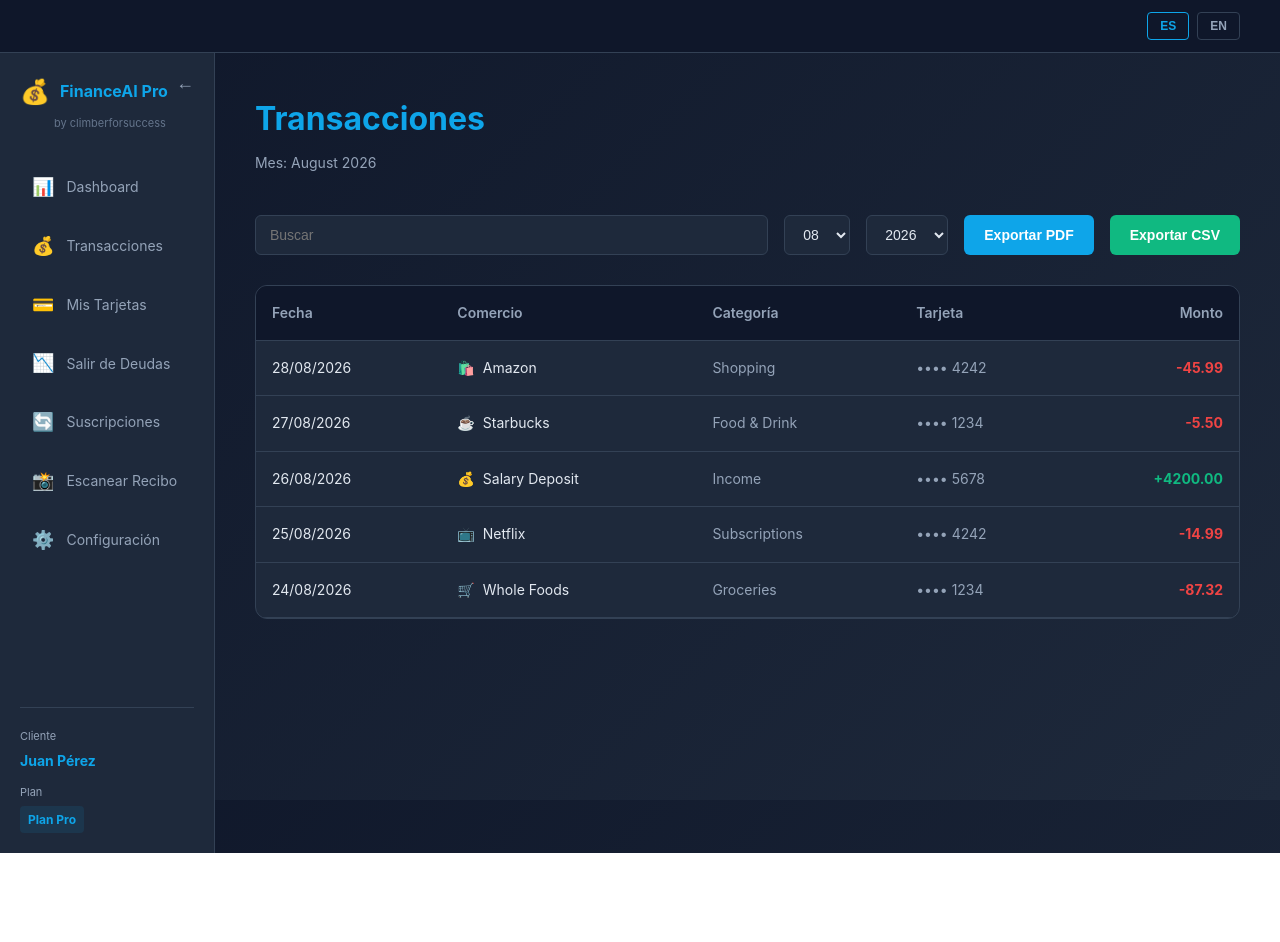
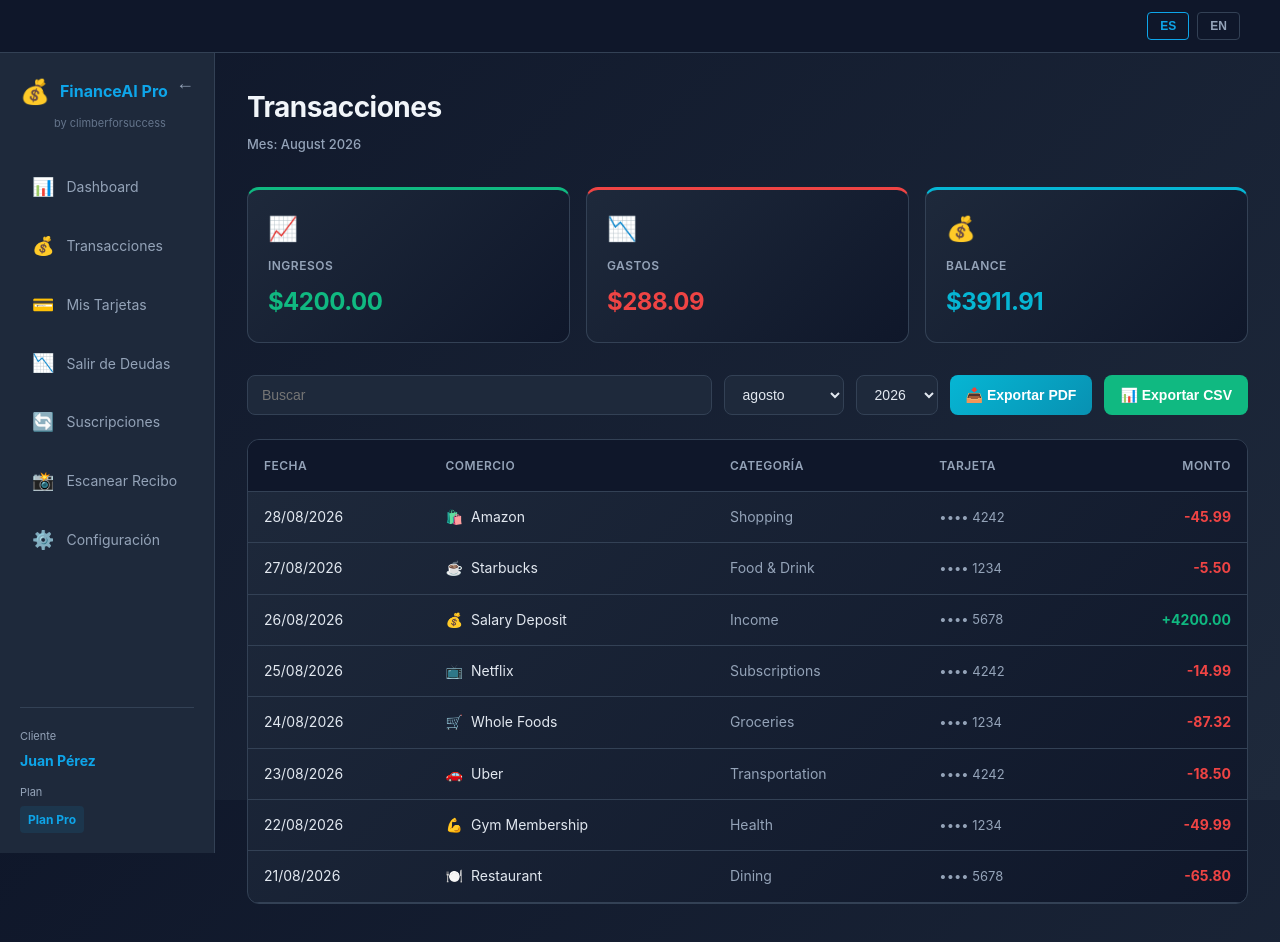
Before and after one commit to climberforsuccess-bit/financeai-pro, a Next.js app: page /transactions in a window 1280 px wide. Shown: the top 942 px of the page. Before the commit the page ends 853 px from the top, so only its background shows below. Built offline with nearby package versions, Linux system fonts and the light colour scheme.

Commit message:
Transactions: Enhanced with summary cards, pagination & filters

```diff
--- a/app/transactions/page.tsx
+++ b/app/transactions/page.tsx
@@ -59,6 +59,33 @@ const mockTransactions: Transaction[] = [
     card: '•••• 1234',
     icon: '🛒',
   },
+  {
+    id: '6',
+    date: '2026-08-23',
+    merchant: 'Uber',
+    category: 'Transportation',
+    amount: -18.50,
+    card: '•••• 4242',
+    icon: '🚗',
+  },
+  {
+    id: '7',
+    date: '2026-08-22',
+    merchant: 'Gym Membership',
+    category: 'Health',
+    amount: -49.99,
+    card: '•••• 1234',
+    icon: '💪',
+  },
+  {
+    id: '8',
+    date: '2026-08-21',
+    merchant: 'Restaurant',
+    category: 'Dining',
+    amount: -65.80,
+    card: '•••• 5678',
+    icon: '🍽️',
+  },
 ];
 
 function formatDate(dateString: string): string {
@@ -76,178 +103,367 @@ export default function TransactionsPage() {
   const [selectedMonth, setSelectedMonth] = useState('08');
   const [selectedYear, setSelectedYear] = useState('2026');
   const [mounted, setMounted] = useState(false);
+  const [currentPage, setCurrentPage] = useState(1);
+  const itemsPerPage = 10;
 
   useEffect(() => {
     setMounted(true);
   }, []);
 
   const filteredTransactions = mockTransactions.filter((tx) =>
-    tx.merchant.toLowerCase().includes(searchTerm.toLowerCase()) ||
-    tx.category.toLowerCase().includes(searchTerm.toLowerCase())
+    (tx.merchant.toLowerCase().includes(searchTerm.toLowerCase()) ||
+      tx.category.toLowerCase().includes(searchTerm.toLowerCase())) &&
+    tx.date.includes(`${selectedYear}-${selectedMonth}`)
   );
 
+  const totalPages = Math.ceil(filteredTransactions.length / itemsPerPage);
+  const paginatedTransactions = filteredTransactions.slice(
+    (currentPage - 1) * itemsPerPage,
+    currentPage * itemsPerPage
+  );
+
+  const monthlyIncome = filteredTransactions
+    .filter((tx) => tx.amount > 0)
+    .reduce((sum, tx) => sum + tx.amount, 0);
+
+  const monthlyExpenses = filteredTransactions
+    .filter((tx) => tx.amount < 0)
+    .reduce((sum, tx) => sum + Math.abs(tx.amount), 0);
+
   if (!mounted) {
-    return <div style={{ padding: '40px' }}>Loading...</div>;
+    return <div style={styles.loadingContainer}>Loading...</div>;
   }
 
   return (
-    <div style={{ padding: '40px', maxWidth: '1200px' }}>
+    <div style={styles.container}>
       {/* Header */}
-      <div style={{ marginBottom: '40px' }}>
-        <h1 style={{ fontSize: '32px', color: '#0ea5e9', marginBottom: '8px' }}>
-          {t('transactions')}
-        </h1>
-        <p style={{ color: '#94a3b8', fontSize: '14px' }}>
-          {t('month')}: August {selectedYear}
-        </p>
+      <div style={styles.headerSection}>
+        <div>
+          <h1 style={styles.title}>{t('transactions')}</h1>
+          <p style={styles.subtitle}>
+            {t('month')}: August {selectedYear}
+          </p>
+        </div>
+      </div>
+
+      {/* Summary Cards */}
+      <div style={styles.summaryGrid}>
+        <SummaryCard
+          icon="📈"
+          label="Ingresos"
+          value={`$${monthlyIncome.toFixed(2)}`}
+          color="#10b981"
+        />
+        <SummaryCard
+          icon="📉"
+          label="Gastos"
+          value={`$${monthlyExpenses.toFixed(2)}`}
+          color="#ef4444"
+        />
+        <SummaryCard
+          icon="💰"
+          label="Balance"
+          value={`$${(monthlyIncome - monthlyExpenses).toFixed(2)}`}
+          color="#06b6d4"
+        />
       </div>
 
       {/* Filters */}
-      <div style={{
-        display: 'flex',
-        gap: '16px',
-        marginBottom: '30px',
-        flexWrap: 'wrap',
-      }}>
+      <div style={styles.filtersSection}>
         <input
           type="text"
           placeholder={t('search')}
           value={searchTerm}
           onChange={(e) => setSearchTerm(e.target.value)}
-          style={{
-            flex: 1,
-            minWidth: '250px',
-            padding: '10px 14px',
-            background: '#1e293b',
-            border: '1px solid #334155',
-            borderRadius: '6px',
-            color: '#e2e8f0',
-            fontSize: '14px',
-          }}
+          style={styles.searchInput}
         />
         <select
           value={selectedMonth}
           onChange={(e) => setSelectedMonth(e.target.value)}
-          style={{
-            padding: '10px 14px',
-            background: '#1e293b',
-            border: '1px solid #334155',
-            borderRadius: '6px',
-            color: '#e2e8f0',
-            fontSize: '14px',
-            cursor: 'pointer',
-          }}
+          style={styles.selectInput}
         >
           {['01', '02', '03', '04', '05', '06', '07', '08', '09', '10', '11', '12'].map((m) => (
-            <option key={m} value={m}>{m}</option>
+            <option key={m} value={m}>
+              {new Date(`2026-${m}-01`).toLocaleDateString('es-ES', { month: 'long' })}
+            </option>
           ))}
         </select>
         <select
           value={selectedYear}
           onChange={(e) => setSelectedYear(e.target.value)}
-          style={{
-            padding: '10px 14px',
-            background: '#1e293b',
-            border: '1px solid #334155',
-            borderRadius: '6px',
-            color: '#e2e8f0',
-            fontSize: '14px',
-            cursor: 'pointer',
-          }}
+          style={styles.selectInput}
         >
           {['2024', '2025', '2026'].map((y) => (
-            <option key={y} value={y}>{y}</option>
+            <option key={y} value={y}>
+              {y}
+            </option>
           ))}
         </select>
-        <button
-          style={{
-            padding: '10px 20px',
-            background: '#0ea5e9',
-            border: 'none',
-            borderRadius: '6px',
-            color: '#fff',
-            fontSize: '14px',
-            fontWeight: 'bold',
-            cursor: 'pointer',
-          }}
-        >
-          {t('exportPDF')}
+        <button style={{ ...styles.button, background: 'linear-gradient(135deg, #06b6d4, #0891b2)', color: '#fff' }}>
+          📥 {t('exportPDF')}
         </button>
-        <button
-          style={{
-            padding: '10px 20px',
-            background: '#10b981',
-            border: 'none',
-            borderRadius: '6px',
-            color: '#fff',
-            fontSize: '14px',
-            fontWeight: 'bold',
-            cursor: 'pointer',
-          }}
-        >
-          {t('exportCSV')}
+        <button style={{ ...styles.button, background: '#10b981', color: '#fff' }}>
+          📊 {t('exportCSV')}
         </button>
       </div>
 
       {/* Table */}
-      <div style={{
-        background: '#1e293b',
-        borderRadius: '12px',
-        border: '1px solid #334155',
-        overflow: 'hidden',
-      }}>
-        <table style={{
-          width: '100%',
-          borderCollapse: 'collapse',
-          fontSize: '14px',
-        }}>
+      <div style={styles.tableWrapper}>
+        <table style={styles.table}>
           <thead>
-            <tr style={{ background: '#0f172a', borderBottom: '1px solid #334155' }}>
-              <th style={{ padding: '16px', textAlign: 'left', color: '#94a3b8', fontWeight: '600' }}>
-                {t('date')}
-              </th>
-              <th style={{ padding: '16px', textAlign: 'left', color: '#94a3b8', fontWeight: '600' }}>
-                {t('merchant')}
-              </th>
-              <th style={{ padding: '16px', textAlign: 'left', color: '#94a3b8', fontWeight: '600' }}>
-                {t('category')}
-              </th>
-              <th style={{ padding: '16px', textAlign: 'left', color: '#94a3b8', fontWeight: '600' }}>
-                {t('card')}
-              </th>
-              <th style={{ padding: '16px', textAlign: 'right', color: '#94a3b8', fontWeight: '600' }}>
-                {t('amount')}
-              </th>
+            <tr style={styles.tableHeader}>
+              <th style={{ ...styles.headerCell, textAlign: 'left' }}>{t('date')}</th>
+              <th style={{ ...styles.headerCell, textAlign: 'left' }}>{t('merchant')}</th>
+              <th style={{ ...styles.headerCell, textAlign: 'left' }}>{t('category')}</th>
+              <th style={{ ...styles.headerCell, textAlign: 'left' }}>{t('card')}</th>
+              <th style={{ ...styles.headerCell, textAlign: 'right' }}>{t('amount')}</th>
             </tr>
           </thead>
           <tbody>
-            {filteredTransactions.map((tx) => (
-              <tr key={tx.id} style={{ borderBottom: '1px solid #334155' }}>
-                <td style={{ padding: '16px', color: '#e2e8f0' }}>
-                  {formatDate(tx.date)}
-                </td>
-                <td style={{ padding: '16px', color: '#e2e8f0', display: 'flex', alignItems: 'center', gap: '8px' }}>
-                  <span>{tx.icon}</span> {tx.merchant}
-                </td>
-                <td style={{ padding: '16px', color: '#94a3b8' }}>
-                  {tx.category}
-                </td>
-                <td style={{ padding: '16px', color: '#94a3b8' }}>
-                  {tx.card}
-                </td>
-                <td style={{
-                  padding: '16px',
-                  textAlign: 'right',
-                  color: tx.amount > 0 ? '#10b981' : '#ef4444',
-                  fontWeight: 'bold',
-                }}>
-                  {tx.amount > 0 ? '+' : ''}{tx.amount.toFixed(2)}
+            {paginatedTransactions.length > 0 ? (
+              paginatedTransactions.map((tx) => (
+                <tr key={tx.id} style={styles.tableRow}>
+                  <td style={styles.cell}>{formatDate(tx.date)}</td>
+                  <td style={{ ...styles.cell, display: 'flex', alignItems: 'center', gap: '8px' }}>
+                    <span>{tx.icon}</span> {tx.merchant}
+                  </td>
+                  <td style={{ ...styles.cell, color: '#94a3b8' }}>{tx.category}</td>
+                  <td style={{ ...styles.cell, color: '#94a3b8', fontSize: '13px' }}>{tx.card}</td>
+                  <td
+                    style={{
+                      ...styles.cell,
+                      textAlign: 'right',
+                      color: tx.amount > 0 ? '#10b981' : '#ef4444',
+                      fontWeight: '700',
+                    }}
+                  >
+                    {tx.amount > 0 ? '+' : ''}{tx.amount.toFixed(2)}
+                  </td>
+                </tr>
+              ))
+            ) : (
+              <tr>
+                <td colSpan={5} style={{ ...styles.cell, textAlign: 'center', color: '#94a3b8' }}>
+                  {t('noTransactions')}
                 </td>
               </tr>
-            ))}
+            )}
           </tbody>
         </table>
       </div>
+
+      {/* Pagination */}
+      {totalPages > 1 && (
+        <div style={styles.paginationContainer}>
+          <button
+            onClick={() => setCurrentPage(Math.max(1, currentPage - 1))}
+            disabled={currentPage === 1}
+            style={{ ...styles.paginationButton, opacity: currentPage === 1 ? 0.5 : 1 }}
+          >
+            ← Anterior
+          </button>
+          <span style={styles.pageInfo}>
+            Página {currentPage} de {totalPages}
+          </span>
+          <button
+            onClick={() => setCurrentPage(Math.min(totalPages, currentPage + 1))}
+            disabled={currentPage === totalPages}
+            style={{ ...styles.paginationButton, opacity: currentPage === totalPages ? 0.5 : 1 }}
+          >
+            Siguiente →
+          </button>
+        </div>
+      )}
     </div>
   );
 }
+
+function SummaryCard({
+  icon,
+  label,
+  value,
+  color,
+}: {
+  icon: string;
+  label: string;
+  value: string;
+  color: string;
+}) {
+  return (
+    <div style={{ ...styles.summaryCard, borderTopColor: color }}>
+      <div style={styles.summaryIcon}>{icon}</div>
+      <div style={styles.summaryLabel}>{label}</div>
+      <div style={{ ...styles.summaryValue, color }}>{value}</div>
+    </div>
+  );
+}
+
+const styles = {
+  loadingContainer: {
+    padding: '40px',
+    textAlign: 'center' as const,
+    color: '#94a3b8',
+  },
+
+  container: {
+    padding: '32px',
+    maxWidth: '1400px',
+    margin: '0 auto',
+  } as React.CSSProperties,
+
+  headerSection: {
+    marginBottom: '32px',
+  } as React.CSSProperties,
+
+  title: {
+    fontSize: '28px',
+    fontWeight: '700',
+    color: '#f1f5f9',
+    marginBottom: '4px',
+    letterSpacing: '-0.5px',
+  } as React.CSSProperties,
+
+  subtitle: {
+    fontSize: '13px',
+    color: '#94a3b8',
+    fontWeight: '500',
+  } as React.CSSProperties,
+
+  summaryGrid: {
+    display: 'grid',
+    gridTemplateColumns: 'repeat(auto-fit, minmax(200px, 1fr))',
+    gap: '16px',
+    marginBottom: '32px',
+  } as React.CSSProperties,
+
+  summaryCard: {
+    background: 'linear-gradient(135deg, #1e293b 0%, #0f172a 100%)',
+    border: '1px solid #334155',
+    borderTop: '3px solid',
+    borderRadius: '12px',
+    padding: '20px',
+  } as React.CSSProperties,
+
+  summaryIcon: {
+    fontSize: '24px',
+    marginBottom: '8px',
+  } as React.CSSProperties,
+
+  summaryLabel: {
+    fontSize: '12px',
+    color: '#94a3b8',
+    fontWeight: '600',
+    textTransform: 'uppercase',
+    letterSpacing: '0.5px',
+    marginBottom: '8px',
+  } as React.CSSProperties,
+
+  summaryValue: {
+    fontSize: '24px',
+    fontWeight: '700',
+    letterSpacing: '-0.5px',
+  } as React.CSSProperties,
+
+  filtersSection: {
+    display: 'flex',
+    gap: '12px',
+    marginBottom: '24px',
+    flexWrap: 'wrap',
+  } as React.CSSProperties,
+
+  searchInput: {
+    flex: 1,
+    minWidth: '250px',
+    padding: '10px 14px',
+    background: '#1e293b',
+    border: '1px solid #334155',
+    borderRadius: '8px',
+    color: '#e2e8f0',
+    fontSize: '14px',
+  } as React.CSSProperties,
+
+  selectInput: {
+    padding: '10px 14px',
+    background: '#1e293b',
+    border: '1px solid #334155',
+    borderRadius: '8px',
+    color: '#e2e8f0',
+    fontSize: '14px',
+    cursor: 'pointer',
+  } as React.CSSProperties,
+
+  button: {
+    padding: '10px 16px',
+    border: 'none',
+    borderRadius: '8px',
+    fontSize: '14px',
+    fontWeight: '600',
+    cursor: 'pointer',
+    transition: 'all 0.3s ease',
+  } as React.CSSProperties,
+
+  tableWrapper: {
+    background: 'linear-gradient(135deg, #1e293b 0%, #0f172a 100%)',
+    border: '1px solid #334155',
+    borderRadius: '12px',
+    overflow: 'hidden',
+    marginBottom: '24px',
+  } as React.CSSProperties,
+
+  table: {
+    width: '100%',
+    borderCollapse: 'collapse',
+    fontSize: '14px',
+  } as React.CSSProperties,
+
+  tableHeader: {
+    background: '#0f172a',
+    borderBottom: '1px solid #334155',
+  } as React.CSSProperties,
+
+  headerCell: {
+    padding: '16px',
+    color: '#94a3b8',
+    fontWeight: '600',
+    textAlign: 'left',
+    textTransform: 'uppercase',
+    fontSize: '12px',
+    letterSpacing: '0.5px',
+  } as React.CSSProperties,
+
+  tableRow: {
+    borderBottom: '1px solid #334155',
+    transition: 'background 0.2s ease',
+  } as React.CSSProperties,
+
+  cell: {
+    padding: '14px 16px',
+    color: '#e2e8f0',
+  } as React.CSSProperties,
+
+  paginationContainer: {
+    display: 'flex',
+    justifyContent: 'center',
+    alignItems: 'center',
+    gap: '16px',
+    marginTop: '24px',
+  } as React.CSSProperties,
+
+  paginationButton: {
+    padding: '8px 16px',
+    background: '#1e293b',
+    border: '1px solid #334155',
+    borderRadius: '6px',
+    color: '#e2e8f0',
+    fontSize: '14px',
+    fontWeight: '600',
+    cursor: 'pointer',
+    transition: 'all 0.3s ease',
+  } as React.CSSProperties,
+
+  pageInfo: {
+    color: '#94a3b8',
+    fontSize: '14px',
+    fontWeight: '600',
+  } as React.CSSProperties,
+};
```
